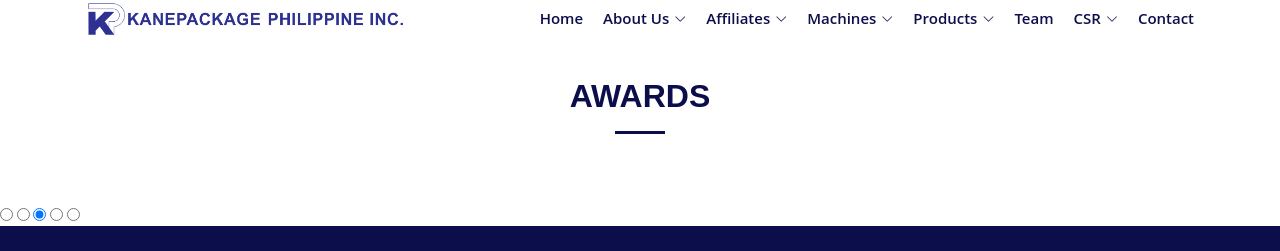
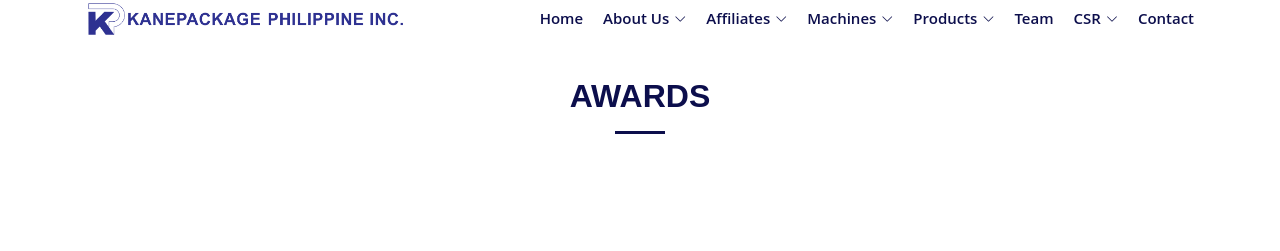
Before and after one commit to Carl-Marasigan/kppi, a PHP site: page /awards.html in a window 1280 px wide. Shown: the part 21-272 px from the top of the page. Run offline with PHP 8.4, Linux system fonts and the light colour scheme; some libraries are stand-ins or nearby versions.

Commit message:
Update style.css

```diff
--- a/assets/css/style.css
+++ b/assets/css/style.css
@@ -1018,6 +1018,116 @@ section {
   font-size: 14px;
   text-transform: uppercase;
 }
+/* AWARDS SECTION*/
+custom-carousel {
+  height: 600px;
+  margin: 0;
+  display: grid;
+  grid-template-rows: 500px 20px;
+  grid-template-columns: 1fr 30px 30px 30px 30px 30px 1fr;
+  align-items: center;
+  justify-items: center;
+}
+
+main#carousel {
+  grid-row: 1 / 2;
+  grid-column: 1 / 8;
+  width: 100vw;
+  height: 500px;
+  display: flex;
+  align-items: center;
+  justify-content: center;
+  overflow: hidden;
+  transform-style: preserve-3d;
+  perspective: 600px;
+  --items: 5;
+  --middle: 3;
+  --position: 1;
+  pointer-events: none;
+}
+
+div.item {
+  position: absolute;
+  width: 400px;
+  height: 400px;
+  background-color: transparent;
+  background-repeat: no-repeat;
+  background-position: center;
+  background-size: 70%;
+  filter: drop-shadow(0px 15px 15px #d6d6d6);
+  --r: calc(var(--position) - var(--offset));
+  --abs: max(calc(var(--r) * -1), var(--r));
+  transition: all 0.25s linear;
+  transform: rotateY(calc(-10deg * var(--r)))
+    translateX(calc(-350px * var(--r)));
+  z-index: calc((var(--position) - var(--abs)));
+}
+
+div.item:nth-of-type(1) {
+  --offset: 1;
+  background-image: url('https://th.bing.com/th/id/OIP.Jyv8tMvSmcKM2vlehJ1LMQAAAA?rs=1&pid=ImgDetMain');
+  background-size: 40%; /* Adjust the value as needed */
+}
+
+div.item:nth-of-type(2) {
+  --offset: 2;
+   background-image: url('https://pngimg.com/uploads/square/square_PNG30.png');
+}
+div.item:nth-of-type(3) {
+  --offset: 3;
+   background-image: url('https://free-printablehq.com/wp-content/uploads/2019/07/inspirational-award-certificate-template-free-best-of-template-free-customizable-printable-certificates-of-achievement.jpg');
+   background-repeat: no-repeat;
+   background-size: 100%;
+}
+div.item:nth-of-type(4) {
+  --offset: 4;
+   background-image: url('https://pngimg.com/uploads/square/square_PNG30.png');
+}
+div.item:nth-of-type(5) {
+  --offset: 5;
+   background-image: url('https://pngimg.com/uploads/square/square_PNG30.png');
+}
+
+input:nth-of-type(1) {
+  grid-column: 2 / 3;
+  grid-row: 2 / 3;
+}
+input:nth-of-type(1):checked ~ main#carousel {
+  --position: 1;
+}
+
+input:nth-of-type(2) {
+  grid-column: 3 / 4;
+  grid-row: 2 / 3;
+}
+input:nth-of-type(2):checked ~ main#carousel {
+  --position: 2;
+}
+
+input:nth-of-type(3) {
+  grid-column: 4 /5;
+  grid-row: 2 / 3;
+}
+input:nth-of-type(3):checked ~ main#carousel {
+  --position: 3;
+}
+
+input:nth-of-type(4) {
+  grid-column: 5 / 6;
+  grid-row: 2 / 3;
+}
+input:nth-of-type(4):checked ~ main#carousel {
+  --position: 4;
+}
+
+input:nth-of-type(5) {
+  grid-column: 6 / 7;
+  grid-row: 2 / 3;
+}
+input:nth-of-type(5):checked ~ main#carousel {
+  --position: 5;
+}
+/* END OF AWARDS SECTION*/
 
 
 /*--------------------------------------------------------------
```
